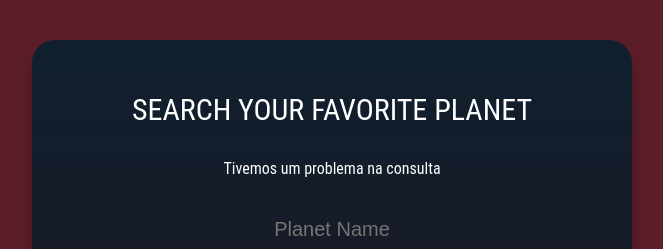
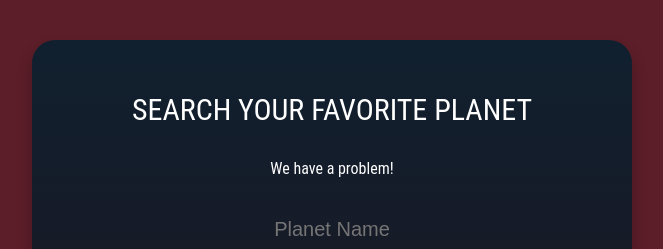
Before and after one commit to AzevedoDev/desafio_b2w, a React (Create React App) app: page / in a window 1280 px wide. Both pictures are taken after a click on the button "RANDOM PLANET". Shown: the top 249 px of the page, without its empty margins (308-971 px from the left). Built offline with nearby package versions, Linux system fonts and the light colour scheme; no server answers.

Commit message:
passando erro para ingles

```diff
--- a/src/pages/MainBox/index.js
+++ b/src/pages/MainBox/index.js
@@ -98,12 +98,12 @@ export default class MainBox extends Component {
       <Container noInputerror={noInput}>
         <form onSubmit={this.handlePlanetSubmit}>
           <span>Search your Favorite Planet</span>
-          {!err === false ? <p>Tivemos um problema na consulta</p> : ''}
+          {!err === false ? <p>We have a problem!</p> : ''}
           <input
             type="text"
             value={planetInput}
             onChange={e => this.setState({ planetInput: e.target.value })}
-            placeholder={noInput === true ? 'We need a name of planet' : 'Planet Name'}
+            placeholder={noInput === true ? 'This Planet don\'t exist' : 'Planet Name'}
           />
           <button type="submit">Search Planet</button>
           <button onClick={this.handleRandomButton} type="button">
```
